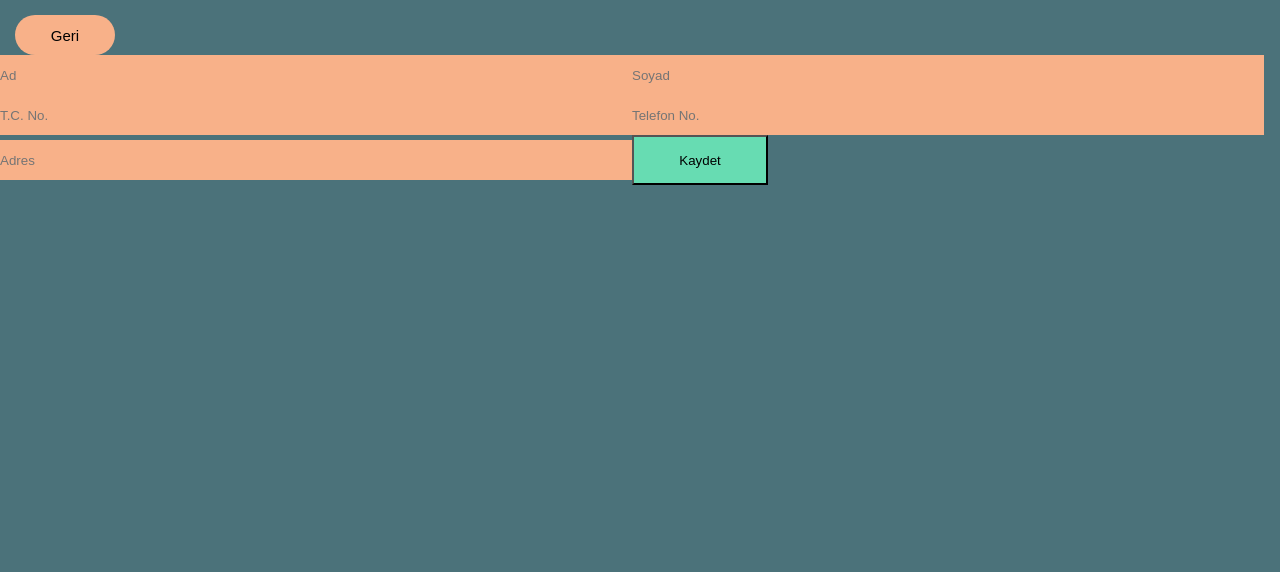
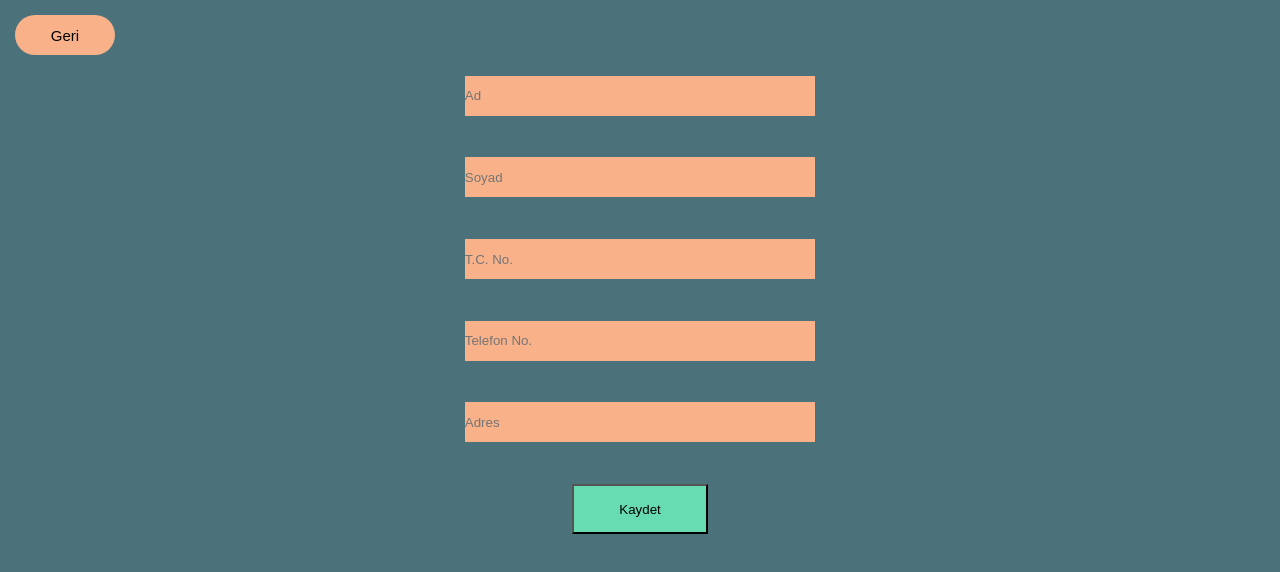
Before and after one commit to ghyathmoussa/student_system, a React (Create React App) app in the folder client/: page /studentSignUp in a window 1280 px wide. Shown: the top 572 px of the page. Built offline with nearby package versions, Linux system fonts and the light colour scheme.

Commit message:
added EnrollForCourse page

```diff
--- a/client/src/App.css
+++ b/client/src/App.css
@@ -125,7 +125,11 @@ body{
   cursor: pointer;
 }
 /********************************** SignUp page **************************/
+.signUp{
+  width: 100vw;
+  height: 100vh;
 
+}
 #signUpButton{
   background-color: #67DCB2;
   width: 136px;
@@ -134,6 +138,22 @@ body{
 }
 #signUpButton:hover{
   cursor: pointer;
+}
+.signUp .myinput{
+  background-color: #F8B189;
+  width: calc(40% + 120px);
+  height: 40px;
+  border: 0px black;
+  margin: auto;
+}
+#signUpForm{
+  width: 45vw;
+  height: 500px;
+  display: flex;
+  justify-content: center;
+  flex-direction: column;
+  margin: auto;
+
 }
 
 /************************************ List Students *****************************/
--- a/client/src/App.js
+++ b/client/src/App.js
@@ -7,7 +7,7 @@ import MainPage from './pages/MainPage';
 import StudentSignUp from "./pages/StudentSignUp";
 import ListStudents from "./pages/ListStudents";
 import DeleteStudent from "./pages/DeleteStudent";
-import EnrollForCourse from "./pages/Student-Course"
+import EnrollForCourse from "./pages/EnrollForCourse"
 
 function App() {
   return (
--- a/client/src/pages/StudentSignUp.js
+++ b/client/src/pages/StudentSignUp.js
@@ -32,7 +32,6 @@ const StudentSignUp = () => {
   return (
     <div>
       <div className="signUp">
-            <div className="signUpForm">
       <button id="backButton" type="button" class="btn btn-primary btn-lg">Geri</button>
         <form  id="signUpForm" onSubmit={submitHandler}>
             <input type="text" className="myinput" required placeholder="Ad" onChange = { e => setName(e.target.value)}/>
@@ -44,7 +43,6 @@ const StudentSignUp = () => {
         </form>
       </div>
     </div>
-    </div>
   )
 
 };
```
Lines whose indentation alone changed are shown as unchanged.
